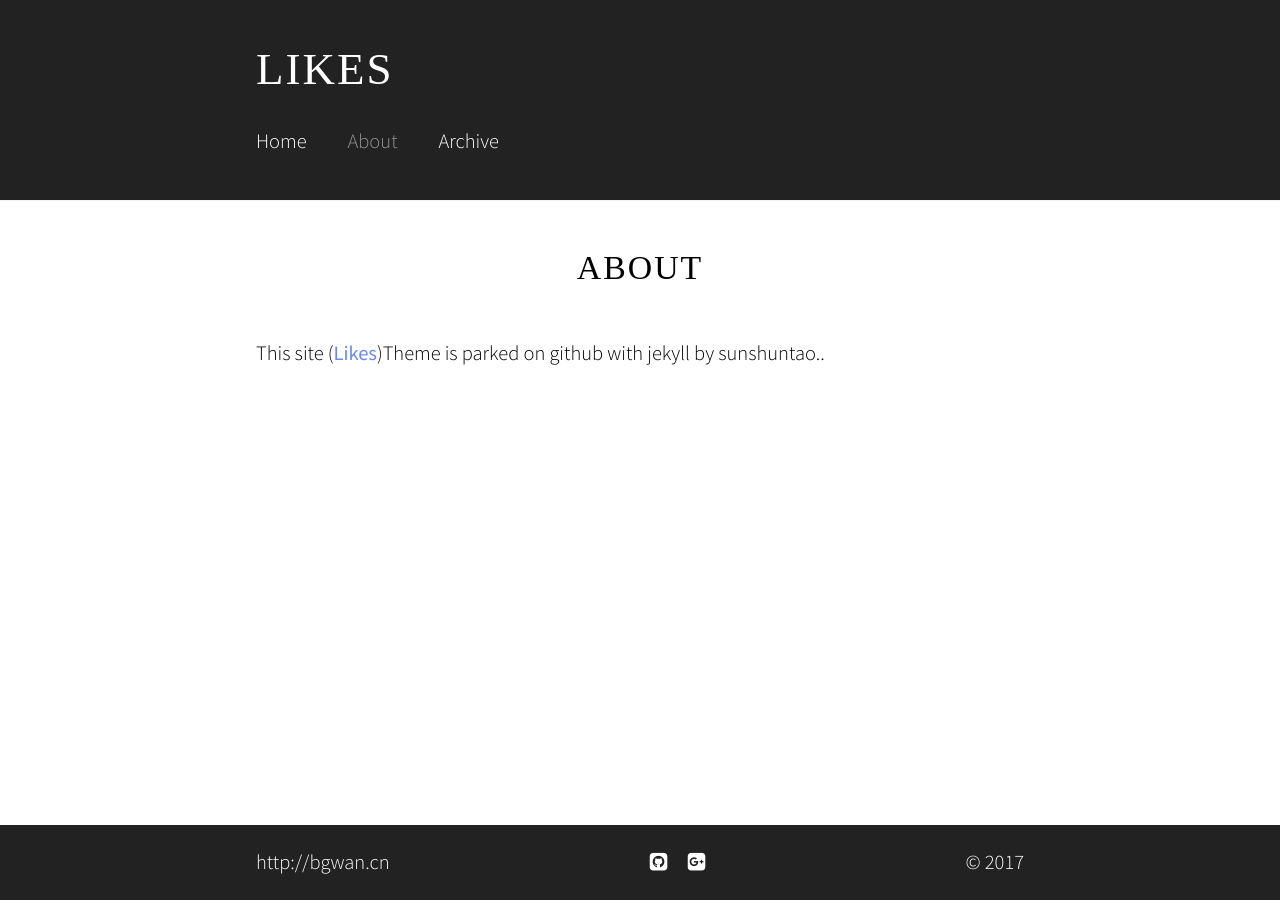
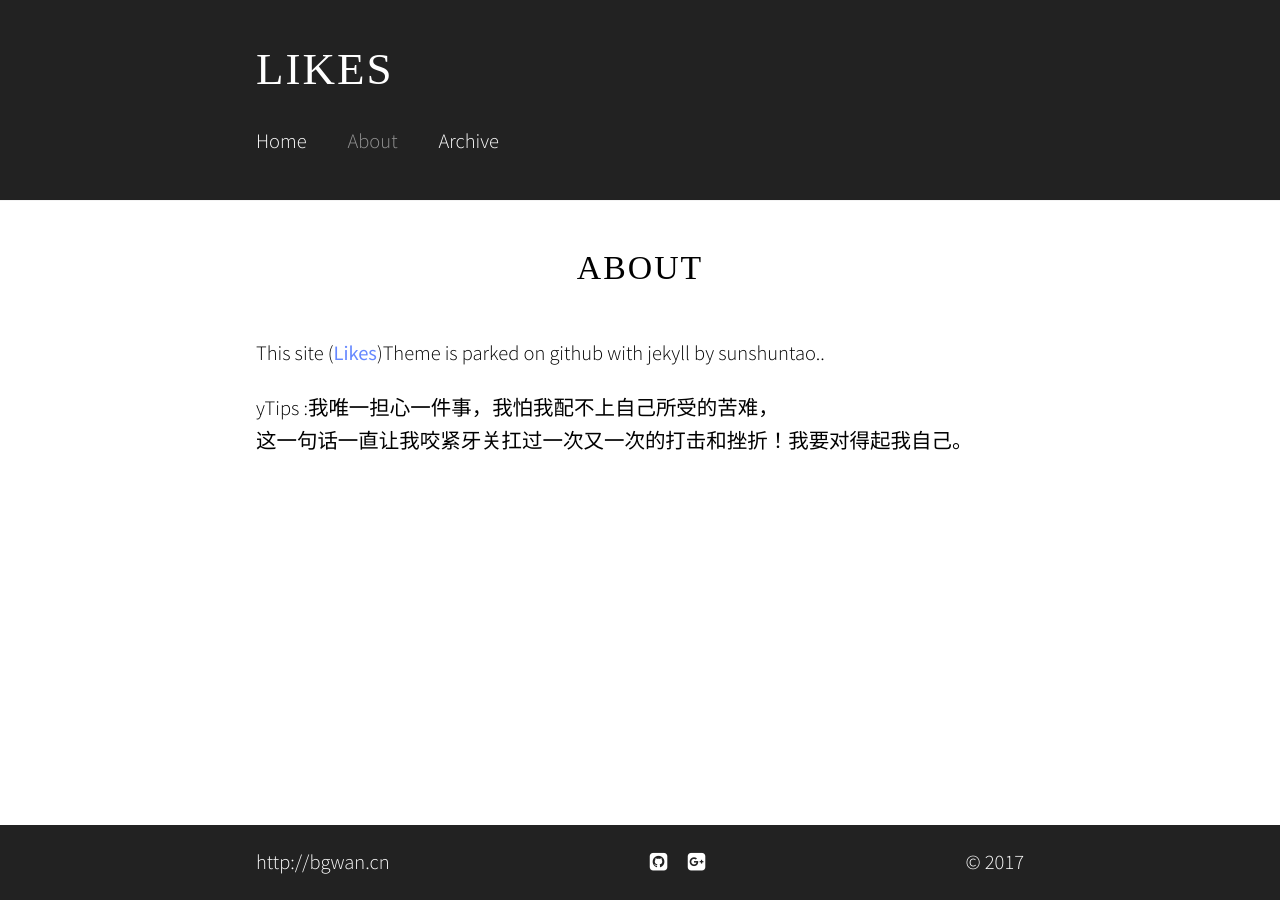
Before and after one commit to qydq/qydq.github.io, a Jekyll site: the page built from about.html, in a window 1280 px wide. Built offline with Jekyll 4.4.1, drawn with Linux system fonts in a browser that asks for light colours; some web fonts are replaced.

Commit message:
Update about.html

```diff
--- a/about.html
+++ b/about.html
@@ -4,3 +4,6 @@ title: "About"
 <p>
   This site (<a href="http://github.com/qydq" target="_blank">Likes</a>)Theme is parked on github with jekyll by sunshuntao..
 </p>
+<p>
+  yTips :我唯一担心一件事，我怕我配不上自己所受的苦难，<br>这一句话一直让我咬紧牙关扛过一次又一次的打击和挫折！我要对得起我自己。
+</p>
```
